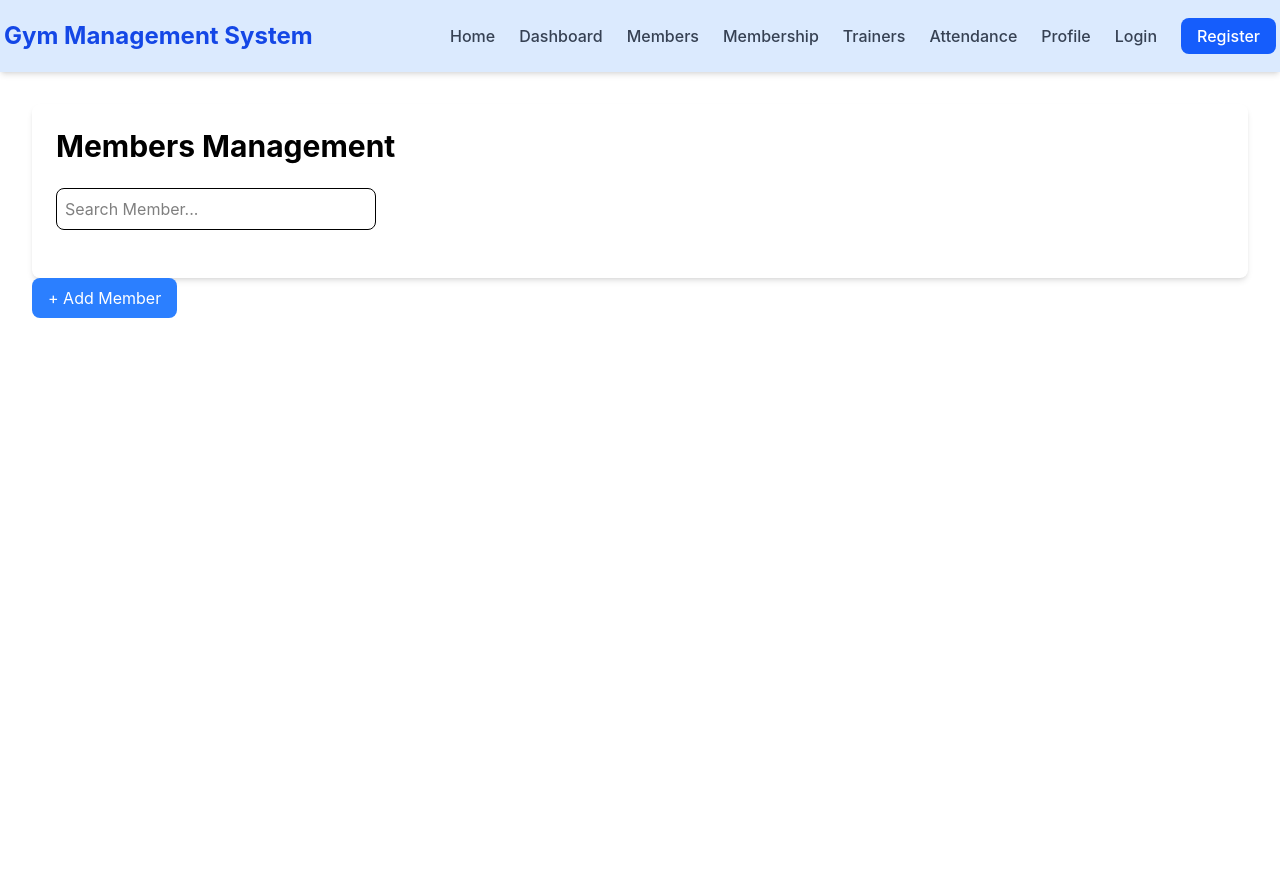
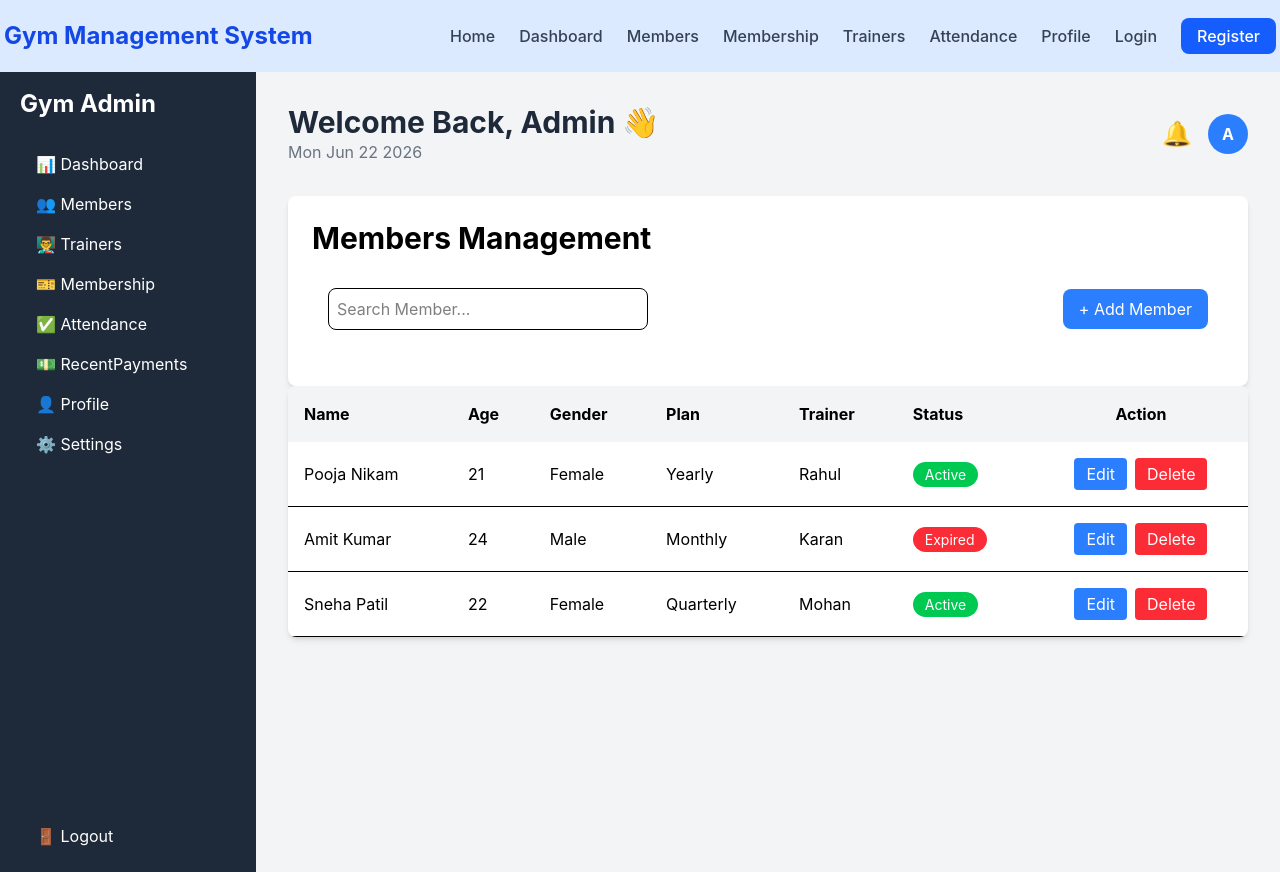
Before and after one commit to PoojaNikam2004/Gym-Management-System, a React (Vite) app: page /members in a window 1280 px wide. Before the commit the page ends 800 px from the top, so only its background shows below. Built offline with nearby package versions, Linux system fonts and the light colour scheme.

Commit message:
build a Home section with beautifull style

```diff
--- /dev/null
+++ b/src/components/HeroSection.jsx
@@ -0,0 +1,60 @@
+import { Link } from "react-router-dom";
+
+function HeroSection() {
+    return (
+        <section className="bg-blue-50 from-blue-100 to-indigo-100 min-h-[90vh] flex items-center">
+
+            <div className="max-w-7xl mx-auto px-8 flex flex-col md:flex-row items-center justify-between gap-10">
+
+                {/* Left Side */}
+                <div className="md:w-1/2">
+
+                    <h1 className="text-5xl md:text-6xl font-bold text-gray-800 leading-tight">
+                        Transform Your <span className="text-blue-600">Body</span> <br />
+                        Transform Your Life 💪
+                    </h1>
+
+                    <p className="mt-6 text-lg text-gray-600">
+                        Join the best gym management platform with expert trainers,
+                        flexible memberships, attendance tracking and modern fitness
+                        programs.
+                    </p>
+
+                    <div className="mt-8 flex gap-4">
+
+                        <Link
+                            to="/register"
+                            className="bg-blue-600 text-white px-6 py-3 rounded-lg hover:bg-blue-700 transition"
+                        >
+                            Join Now
+                        </Link>
+
+                        <Link
+                            to="/membership"
+                            className="border-2 border-blue-600 text-blue-600 px-6 py-3 rounded-lg hover:bg-blue-600 hover:text-white transition"
+                        >
+                            View Plans
+                        </Link>
+
+                    </div>
+
+                </div>
+
+                {/* Right Side */}
+                <div className="md:w-1/2 flex justify-center">
+
+                    <img
+                        src="https://images.unsplash.com/photo-1517836357463-d25dfeac3438?w=800"
+                        alt="Gym"
+                        className="rounded-2xl shadow-xl w-full max-w-md"
+                    />
+
+                </div>
+
+            </div>
+
+        </section>
+    );
+}
+
+export default HeroSection;
--- a/src/components/MemberTable.jsx
+++ b/src/components/MemberTable.jsx
@@ -0,0 +1,108 @@
+function MemberTable() {
+
+    const members = [
+        {
+            id: 1,
+            name: "Pooja Nikam",
+            age: 21,
+            gender: "Female",
+            plan: "Yearly",
+            trainer: "Rahul",
+            status: "Active"
+        },
+        {
+            id: 2,
+            name: "Amit Kumar",
+            age: 24,
+            gender: "Male",
+            plan: "Monthly",
+            trainer: "Karan",
+            status: "Expired"
+        },
+        {
+            id: 3,
+            name: "Sneha Patil",
+            age: 22,
+            gender: "Female",
+            plan: "Quarterly",
+            trainer: "Mohan",
+            status: "Active"
+        }
+    ];
+
+    return (
+        <div className="bg-white rounded-lg shadow-md overflow-hidden">
+
+            <table className="w-full">
+
+                <thead className="bg-gray-100">
+
+                    <tr>
+
+                        <th className="p-4 text-left">Name</th>
+                        <th className="p-4 text-left">Age</th>
+                        <th className="p-4 text-left">Gender</th>
+                        <th className="p-4 text-left">Plan</th>
+                        <th className="p-4 text-left">Trainer</th>
+                        <th className="p-4 text-left">Status</th>
+                        <th className="p-4 text-center">Action</th>
+
+                    </tr>
+
+                </thead>
+
+                <tbody>
+
+                    {members.map((member) => (
+
+                        <tr key={member.id} className="border-b hover:bg-gray-50">
+
+                            <td className="p-4">{member.name}</td>
+
+                            <td className="p-4">{member.age}</td>
+
+                            <td className="p-4">{member.gender}</td>
+
+                            <td className="p-4">{member.plan}</td>
+
+                            <td className="p-4">{member.trainer}</td>
+
+                            <td className="p-4">
+
+                                <span
+                                    className={`px-3 py-1 rounded-full text-white text-sm ${
+                                        member.status === "Active"
+                                            ? "bg-green-500"
+                                            : "bg-red-500"
+                                    }`}
+                                >
+                                    {member.status}
+                                </span>
+
+                            </td>
+
+                            <td className="p-4 text-center">
+
+                                <button className="bg-blue-500 text-white px-3 py-1 rounded mr-2">
+                                    Edit
+                                </button>
+
+                                <button className="bg-red-500 text-white px-3 py-1 rounded">
+                                    Delete
+                                </button>
+
+                            </td>
+
+                        </tr>
+
+                    ))}
+
+                </tbody>
+
+            </table>
+
+        </div>
+    );
+}
+
+export default MemberTable;
--- a/src/components/SearchBar.js
+++ /dev/null
@@ -1,22 +0,0 @@
-function SearchBar(){
-    return(
-
-
-      <div className="p-6 bg-white rounded-lg shadow-md">
-      <h1 className="text-3xl font-bold mb-6">
-        Members Management
-      </h1>
-
-      <div className="flex justify-between mb-6">
-
-        <input
-          type="text"
-          placeholder="Search Member..."
-          className="border p-2 rounded-lg w-80"
-        />
-        </div>
-        </div>
-
-    )
-}
-export default SearchBar;
--- /dev/null
+++ b/src/components/SearchBar.jsx
@@ -0,0 +1,23 @@
+function SearchBar() {
+  return (
+    <div className="p-6 bg-white rounded-lg shadow-md">
+      <h1 className="text-3xl font-bold mb-6">
+        Members Management
+      </h1>
+
+      <div className="flex justify-between items-center mb-6 px-4 py-2">
+        <input
+          type="text"
+          placeholder="Search Member..."
+          className="border p-2 rounded-lg w-80"
+        />
+
+        <button className="bg-blue-500 text-white px-4 py-2 margin rounded-lg">
+          + Add Member
+        </button>
+      </div>
+    </div>
+  );
+}
+
+export default SearchBar;
--- a/src/pages/Dashboard.jsx
+++ b/src/pages/Dashboard.jsx
@@ -7,6 +7,8 @@ import AttendanceChart from "../components/AttendanceChart";
 import MembershipStats from "../components/MembershipStats";
 import RecentPayments from "../components/RecentPayment";
 import NotificationPanel from "../components/NotificationPanel";
+
+
 
 
 function Dashboard(){
@@ -73,6 +75,7 @@ function Dashboard(){
 </div>
 
 
+
 </div>
 
     </div>
--- a/src/pages/Home.jsx
+++ b/src/pages/Home.jsx
@@ -1,9 +1,17 @@
-function Home(){
+import HeroSection from "../components/HeroSection";
+// import Features from "../components/Features";
+// import MembershipPlans from "../components/MembershipPlans";
+// import TrainersSection from "../components/TrainersSection";
+// import Testimonials from "../components/Testimonials";
+// import Footer from "../components/Footer";
+//
+function Home() {
     return (
-        <div>
-            <h1>Welcome to the Home Page</h1>
-            <p>This is the main landing page of our application.</p>
-        </div>
+        <>
+            <HeroSection />
+
+        </>
     );
 }
+
 export default Home;
--- a/src/pages/Members.jsx
+++ b/src/pages/Members.jsx
@@ -1,21 +1,26 @@
+import Sidebar from "../components/Sidebar";
+import Header from "../components/Header";
 import SearchBar from "../components/SearchBar";
-
+import MemberTable from "../components/MemberTable";
 
 function Members() {
+    return (
+        <div className="flex">
 
-  return (
-    <div className="p-8">
+            <Sidebar />
 
-     <SearchBar/>
+            <div className="flex-1 bg-gray-100 p-8">
 
-        <button className="bg-blue-500 text-white px-4 py-2 rounded-lg hover:bg-blue-600">
-          + Add Member
-        </button>
+                <Header />
 
-      </div>
+                <SearchBar />
 
+                <MemberTable />
 
-  );
+            </div>
+
+        </div>
+    );
 }
 
 export default Members;
```
Also changed, not shown: src/components/AddmemberButton.js (deleted), src/components/AddmemberButton.jsx (added), src/components/Features.jsx (added), src/components/MembershipPlans.jsx (added), src/components/TrainerSection.jsx (added).
